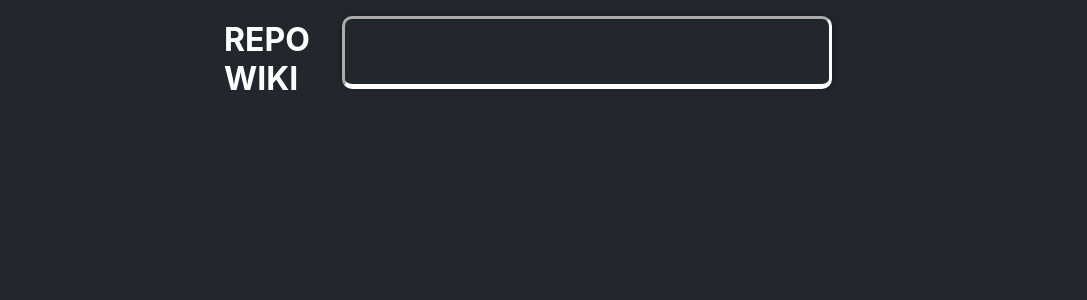
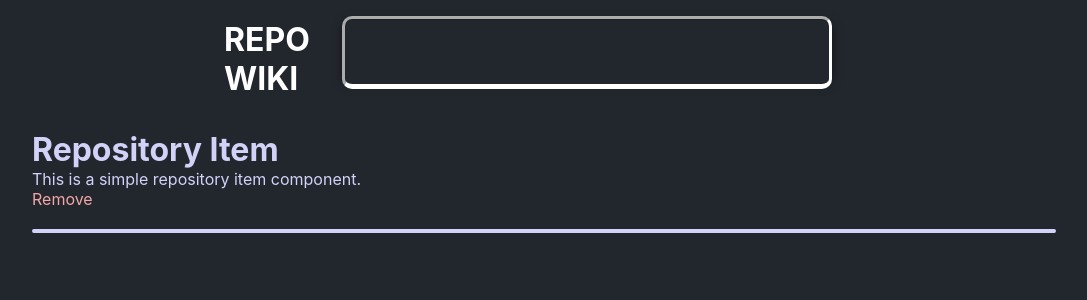
Before and after one commit to dede999/dio-repo-wiki, a React (Create React App) app: page / in a window 1280 px wide. Shown: the top 300 px of the page, without its empty margins (96-1183 px from the left). Built offline with nearby package versions, Linux system fonts and the light colour scheme.

Commit message:
Create repo item component

```diff
--- /dev/null
+++ b/src/components/ItemRepo/index.js
@@ -0,0 +1,14 @@
+import React from 'react';
+import { RepoItemContainer } from './style';
+
+export default function ItemRepo() {
+  return (
+    <RepoItemContainer>
+      <h3>Repository Item</h3>
+      <p>This is a simple repository item component.</p>
+      <a className='remove' href='http://google.com'> Remove </a>
+
+      <hr />
+    </RepoItemContainer>
+  );
+};
--- /dev/null
+++ b/src/components/ItemRepo/style.js
@@ -0,0 +1,35 @@
+import styled from "styled-components";
+
+export const RepoItemContainer = styled.div`
+  width: 80%;
+  margin: 2rem auto;
+
+  h3 {
+    font-size: 32px;
+    color: hsl(240, 75%, 90%);
+    font-weight: 650;
+  }
+
+  p {
+    font-size: 16px;
+    color: hsl(240, 75%, 90%);
+  }
+
+  a.remove {
+    text-decoration: none;
+    margin-top: 2em;
+    color: hsl(0, 75%, 80%)
+  }
+
+  a.remove:hover {
+    color: hsl(0, 75%, 70%);
+    font-weight: 700;
+    text-decoration: underline;
+  }
+
+  hr {
+    border: 2px solid hsl(240, 75%, 90%);
+    margin: 20px 0;
+    border-radius: 10px;
+  }
+`
--- a/src/pages/App.js
+++ b/src/pages/App.js
@@ -1,9 +1,11 @@
 import Navbar from "../components/Navbar/style";
+import ItemRepo from "../components/ItemRepo";
 
 function App() {
   return (
     <div className="App">
       <Navbar />
+      <ItemRepo />
     </div>
   );
 }
```
